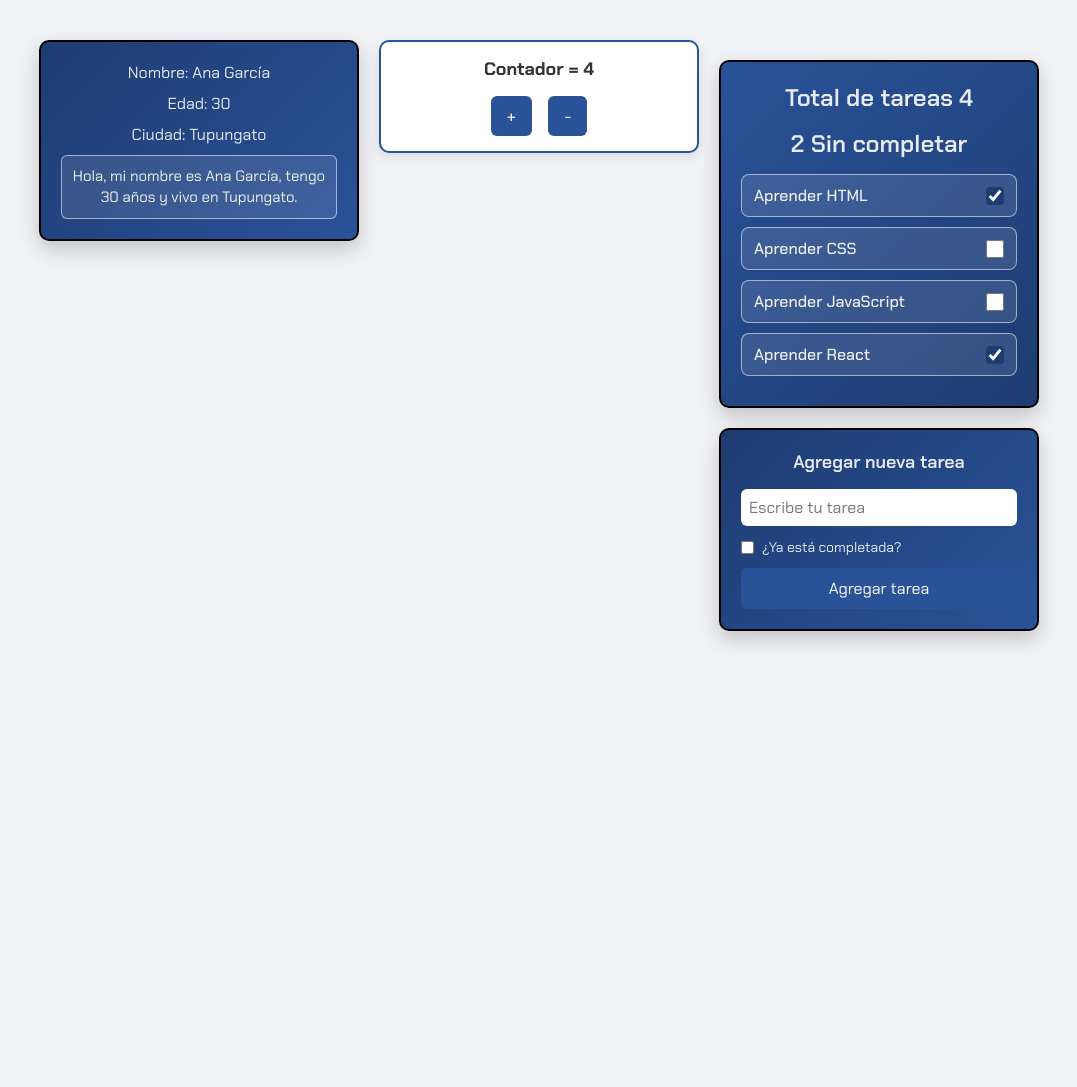
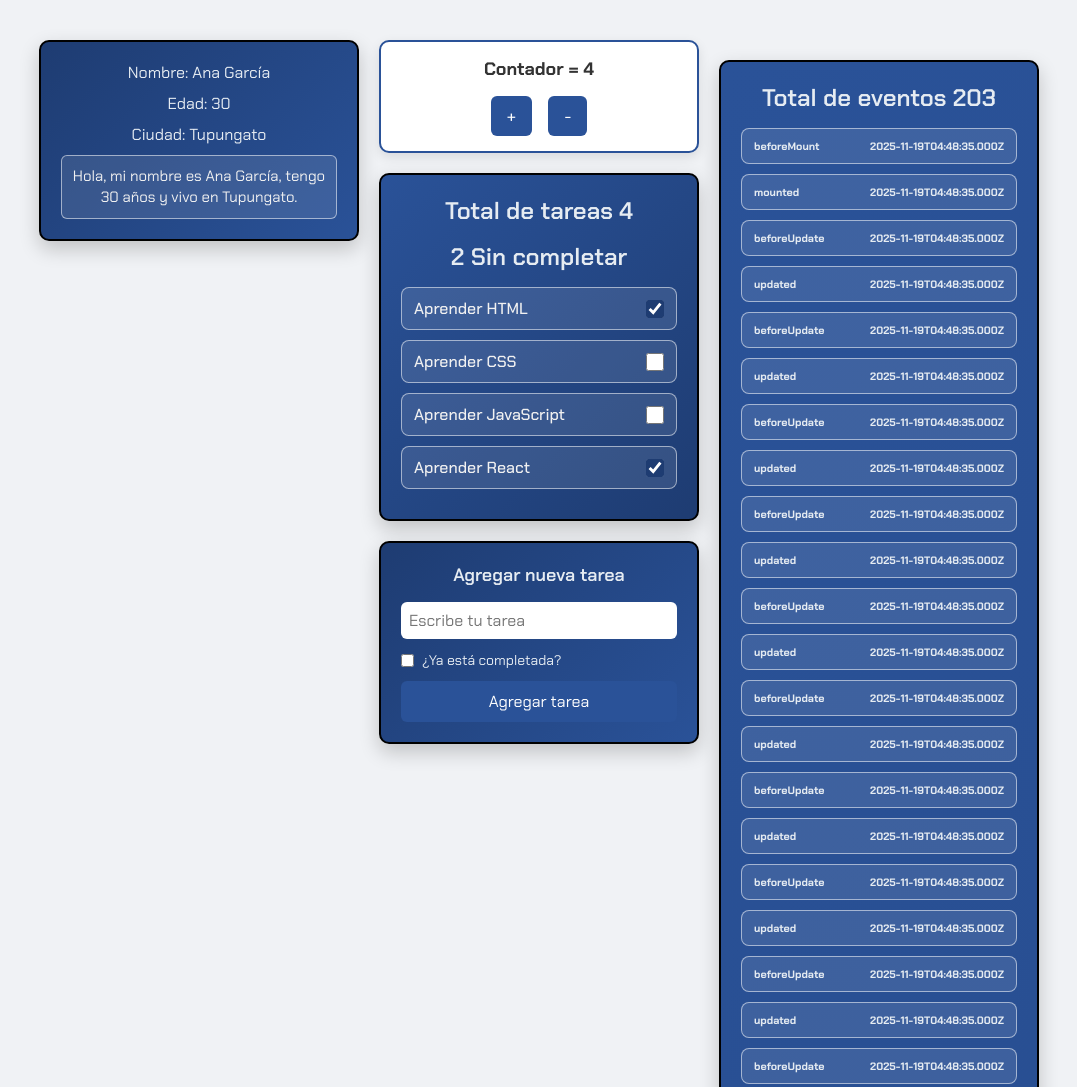
Before and after one commit to btocarmona2021/AlbertoC-PWA2025, a plain HTML site: page practico01/index.html in a window 1280 px wide. Shown: the top 1087 px of the page, without its empty margins (101-1178 px from the left). Before the commit the page ends 800 px from the top, so only its background shows below. Drawn offline with nearby package versions, Linux system fonts and the light colour scheme.

Commit message:
Paso #1 – Lista de eventos

```diff
--- a/practico01/index.html
+++ b/practico01/index.html
@@ -215,7 +215,6 @@
     <body>
         <div id="app">
             <div class="trabajos">
-
                 <div>
                     <div class="contenedor">
                         <h4>Nombre: {{nombre}}</h4>
@@ -227,7 +226,7 @@
                         </p>
                     </div>
                 </div>
-
+                 <div>
 
                 <div>
                     <div class="contador">
@@ -237,10 +236,9 @@
                     </div>
                 </div>
 
-
                 <div>
                     <div class="tareas">
-                        <h2>Total de tareas {{totalTareas}} </h2>
+                        <h2>Total de tareas {{totalTareas}}</h2>
                         <h2>{{sinCompletar}} Sin completar</h2>
                         <ul>
                             <li v-for="tarea in tareas" :key="tarea.id">
@@ -275,17 +273,38 @@
                     </div>
                 </div>
             </div>
+             <div class="tareas">
+                        <h2>Total de eventos {{listaeventos.length}}</h2>
+
+                        <ul>
+                            <li v-for="ev in listaeventos" :key="ev.id">
+                                <h6>{{ ev.nombre }}</h6>
+                                <h6>{{ ev.timestamp }}</h6>
+
+                            </li>
+                        </ul>
+                    </div>
         </div>
 
         <script>
-            const { createApp, ref, reactive,computed } = Vue;
+            const {
+                createApp,
+                ref,
+                reactive,
+                computed,
+                onBeforeMount,
+                onMounted,
+                onBeforeUpdate,
+                onUpdated,
+                onBeforeUnmount,
+                onUnmounted,
+            } = Vue;
 
             createApp({
                 setup() {
                     const nombre = ref("Ana García");
                     const edad = ref(30);
                     const ciudad = ref("Tupungato");
-
                     // Contador
                     const contador = ref(4);
 
@@ -313,6 +332,11 @@
                             completada: true,
                         },
                     ]);
+
+                    const listaeventos = ref([]);
+
+                    console.log(listaeventos);
+
                     const nuevaTarea = reactive({
                         id: tareas.value.length + 1,
                         texto: "",
@@ -323,6 +347,7 @@
                         nuevaTarea.completada = false;
                         error.value = false;
                     };
+
                     const agregarTarea = () => {
                         if (!nuevaTarea.texto) {
                             error.value = true;
@@ -342,12 +367,29 @@
                             contador.value -= 1;
                         }
                     };
-                    const totalTareas =computed(() => {
-                        return tareas.value.length
+                    const totalTareas = computed(() => {
+                        return tareas.value.length;
                     });
-                     const sinCompletar =computed(() => {
-                        return tareas.value.filter(tarea => !tarea.completada).length
+                    const sinCompletar = computed(() => {
+                        return tareas.value.filter((tarea) => !tarea.completada)
+                            .length;
                     });
+
+                    const evento = (ciclo) => {
+                        const nuevoEvento = {
+                            id: listaeventos.value.length + 1,
+                            nombre: ciclo,
+                            timestamp: new Date().toISOString(),
+                        };
+                        listaeventos.value.push(nuevoEvento);
+                    };
+
+                    onBeforeMount(() => evento("beforeMount"));
+                    onMounted(() => evento("mounted"));
+                    onBeforeUpdate(() => evento("beforeUpdate"));
+                    onUpdated(() => evento("updated"));
+                    onBeforeUnmount(() => evento("beforeUnmount"));
+                    onUnmounted(() => evento("unmounted"));
 
                     return {
                         nombre,
@@ -361,6 +403,8 @@
                         sinCompletar,
                         accion,
                         agregarTarea,
+                        evento,
+                        listaeventos,
                     };
                 },
             }).mount("#app");
```
